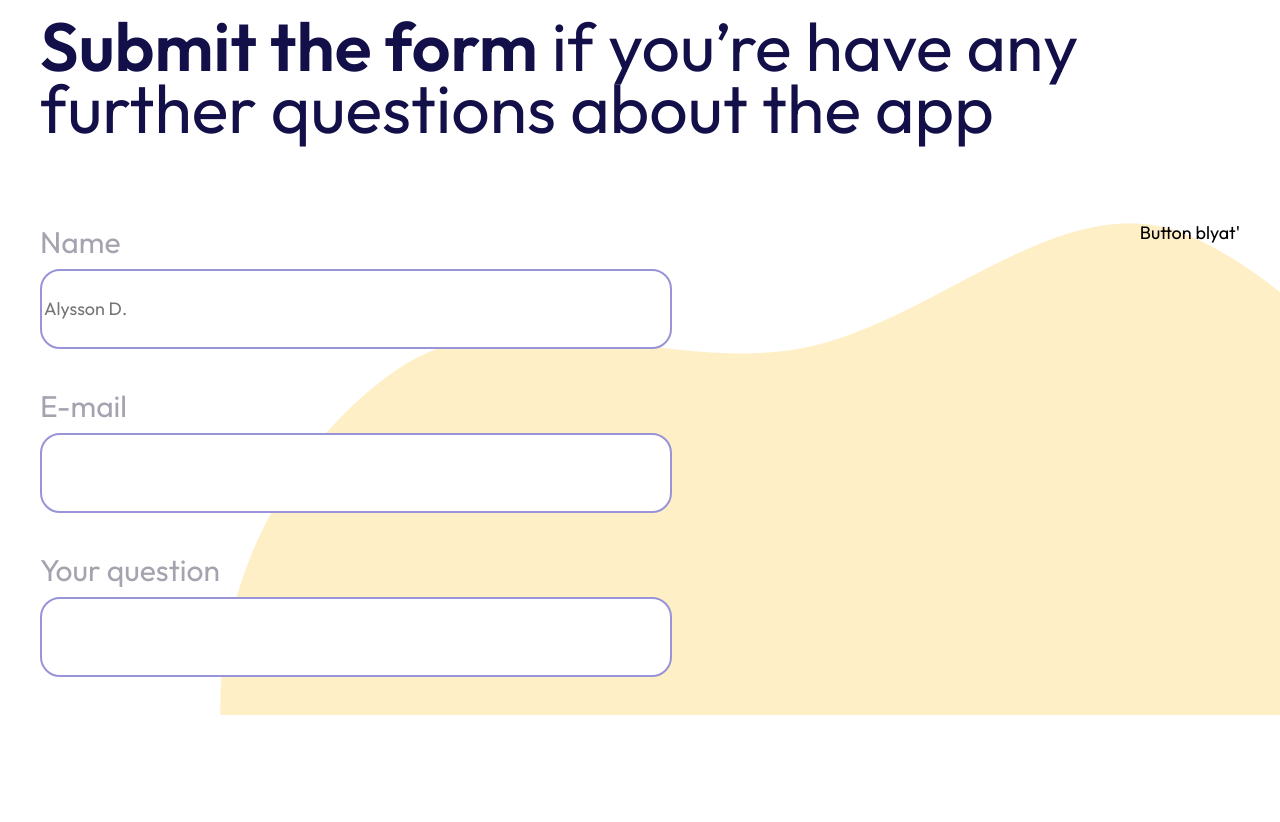
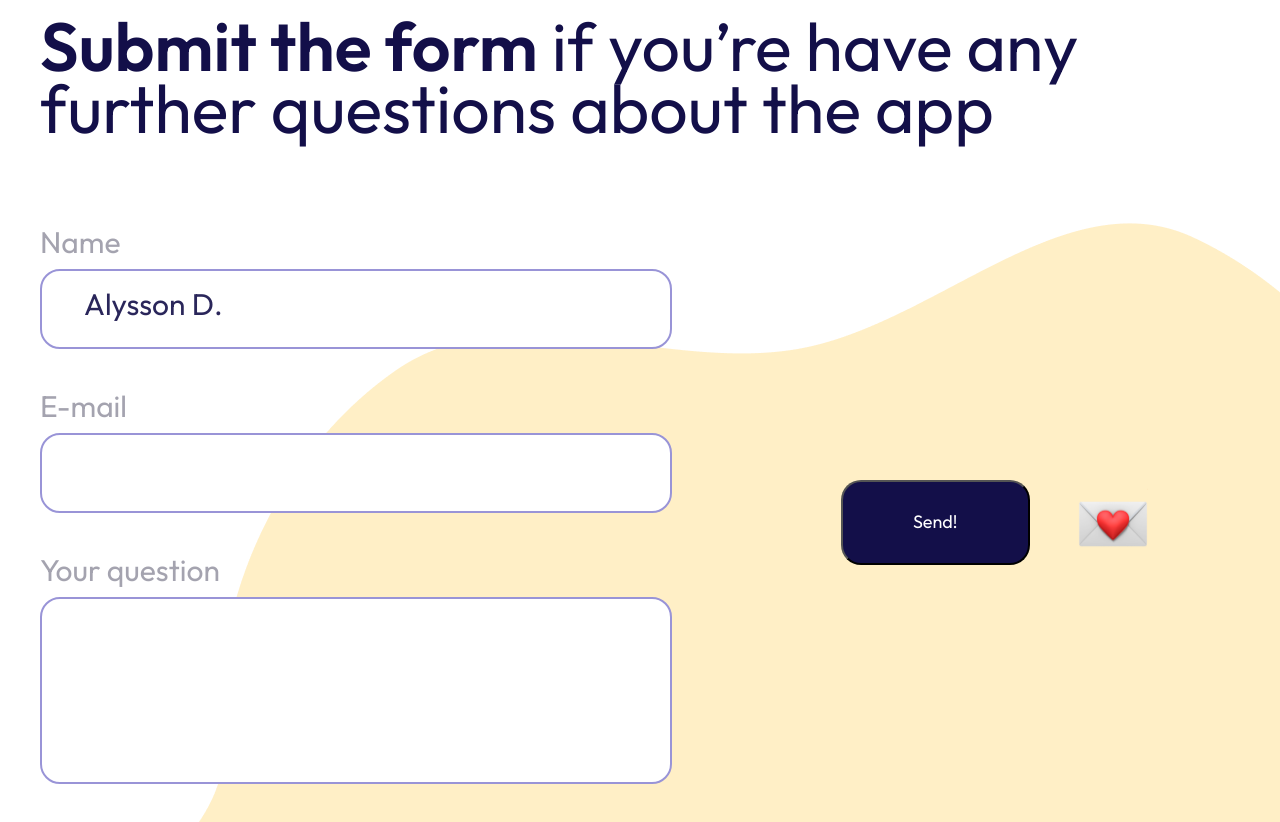
Before and after one commit to itsokaytobesergey/Nutrifit-App, a plain HTML site: page index.html in a window 1280 px wide. Shown: the part 3684-4506 px from the top of the page. Before the commit the page ends 4399 px from the top, so only its background shows below. Drawn offline with Linux system fonts and the light colour scheme.

Commit message:
Finish him

```diff
--- a/css/style.css
+++ b/css/style.css
@@ -427,7 +427,7 @@ h3 + p.small_main_text {
   justify-content: space-between;
 }
 
-.column_enter {
+#user {
   display: flex;
   flex-direction: column;
 }
@@ -450,6 +450,39 @@ h3 + p.small_main_text {
   margin-bottom: 38px;
 }
 
-.column_enter:nth-child(6) {
+::placeholder {
+  font-family: "Outfit";
+  font-style: normal;
+  font-weight: 400;
+  font-size: 30px;
+  line-height: 38px;
+  color: #130f49;
+  opacity: 0.9;
+  padding-left: 40px;
+  padding-top: 21px;
+}
+
+#yourquestion {
   min-height: 187px;
 }
+
+.send_button {
+  align-self: center;
+  background: #130f49;
+  border-radius: 20px;
+  color: #fff;
+  padding: 30px 70px;
+  margin-left: 169px;
+}
+
+.love_letter {
+  width: 70px;
+  height: 70px;
+  align-self: center;
+  margin-right: auto;
+  margin-left: 48px;
+}
+
+.send_button:hover {
+  background: #1200ff;
+}
--- a/index.html
+++ b/index.html
@@ -171,15 +171,16 @@
     </div>
     <div class="big_container_second">
       <div class="container container_form">
-        <div class="column_enter">
+        <form id="user" method="post" action="https://echo.htmlacademy.ru">
           <label class="form_text" for="Name">Name</label>
           <input class="form_input_style" id="Name" type="text" placeholder="Alysson D." />
           <label class="form_text" for="email">E-mail</label>
           <input class="form_input_style" id="email" type="email" />
           <label class="form_text" for="yourquestion">Your question</label>
           <input class="form_input_style" id="yourquestion" type="text" />
-        </div>
-        <div class="column_submit">Button blyat'</div>
+        </form>
+        <button class="send_button" type="submit" form="user">Send!</button>
+        <img src="img/love_letter.png" alt="Love letter" class="love_letter" />
       </div>
     </div>
     <footer></footer>
```
Also changed, not shown: img/love_letter.png (added), 1 other file.
